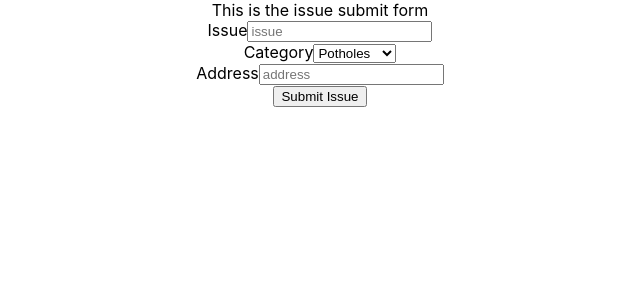
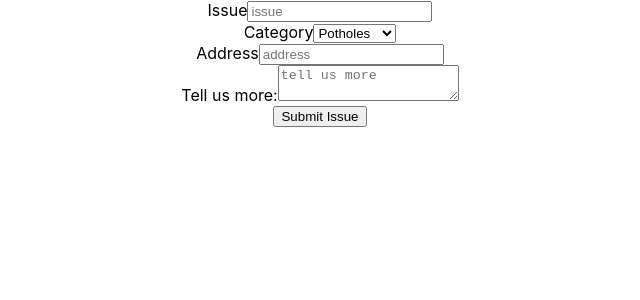
Before and after one commit to Co-Make-Build-Week/Front-end, a React (Create React App) app in the folder build-co-make/: page /submitIssue in a window 1280 px wide. Shown: the top 300 px of the page, without its empty margins (320-960 px from the left). Built offline with nearby package versions, Linux system fonts and the light colour scheme.

Commit message:
Add text area component to Formik

```diff
--- a/build-co-make/src/components/submitIssueForm.js
+++ b/build-co-make/src/components/submitIssueForm.js
@@ -4,7 +4,9 @@ import { Formik, Form, Field, ErrorMessage } from "formik";
 const initialIssueForm = {
   issue: "",
   category: "",
-  address: ""
+  address: "",
+  email: "",
+  textarea: "",
 };
 
 const onSubmit = () => {};
@@ -12,7 +14,6 @@ const onSubmit = () => {};
 export default function SubmitIssueForm({ onSubmit }) {
   return (
     <div>
-      This is the issue submit form
       <Formik
         initialValues={initialIssueForm}
         onSubmit={onSubmit}
@@ -42,6 +43,13 @@ export default function SubmitIssueForm({ onSubmit }) {
                 </label>
               </div>
               <div>
+                  <label>
+                      Tell us more:
+                      <Field component="textarea" name="textarea" placeholder="tell us more" />
+                      {/* <textarea name="more-text" rows="5" cols="33"></textarea> */}
+                  </label>
+              </div>
+              <div>
                 <button type="submit">Submit Issue</button>
               </div>
             </Form>
```
